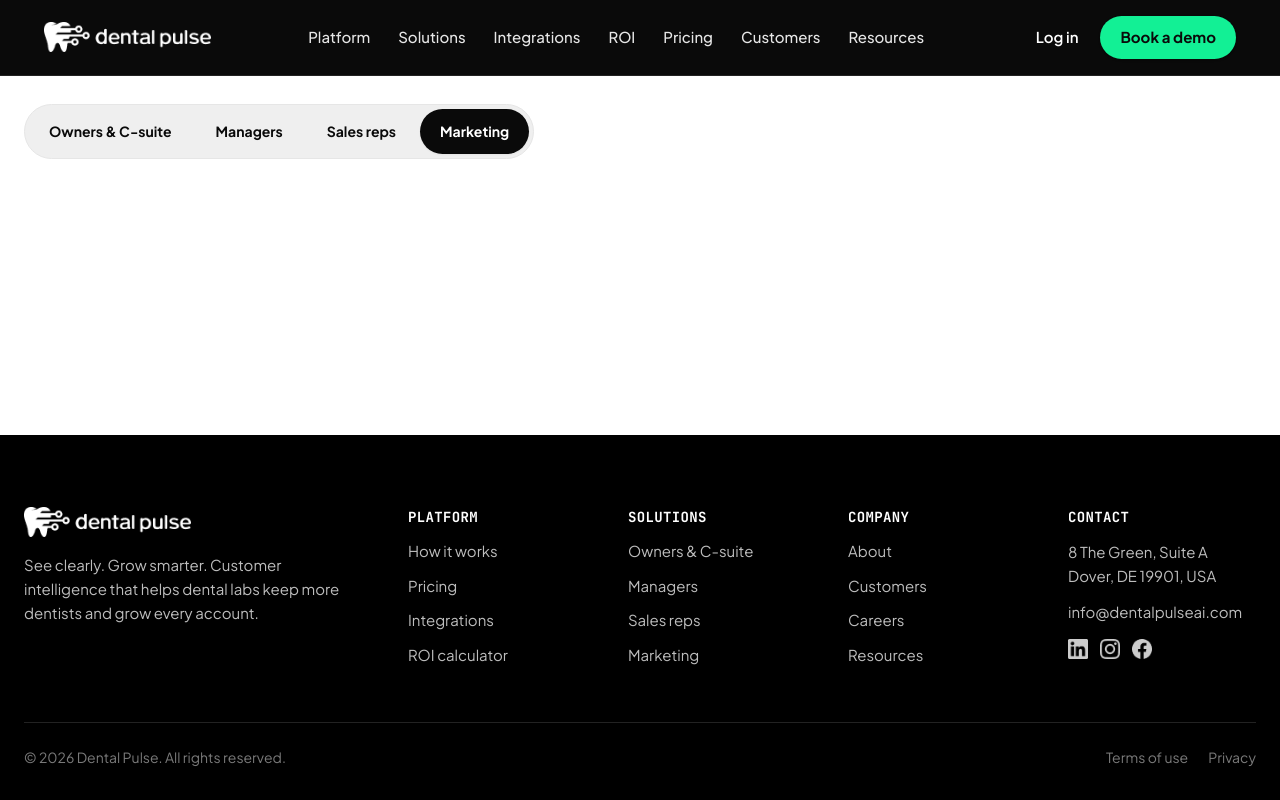
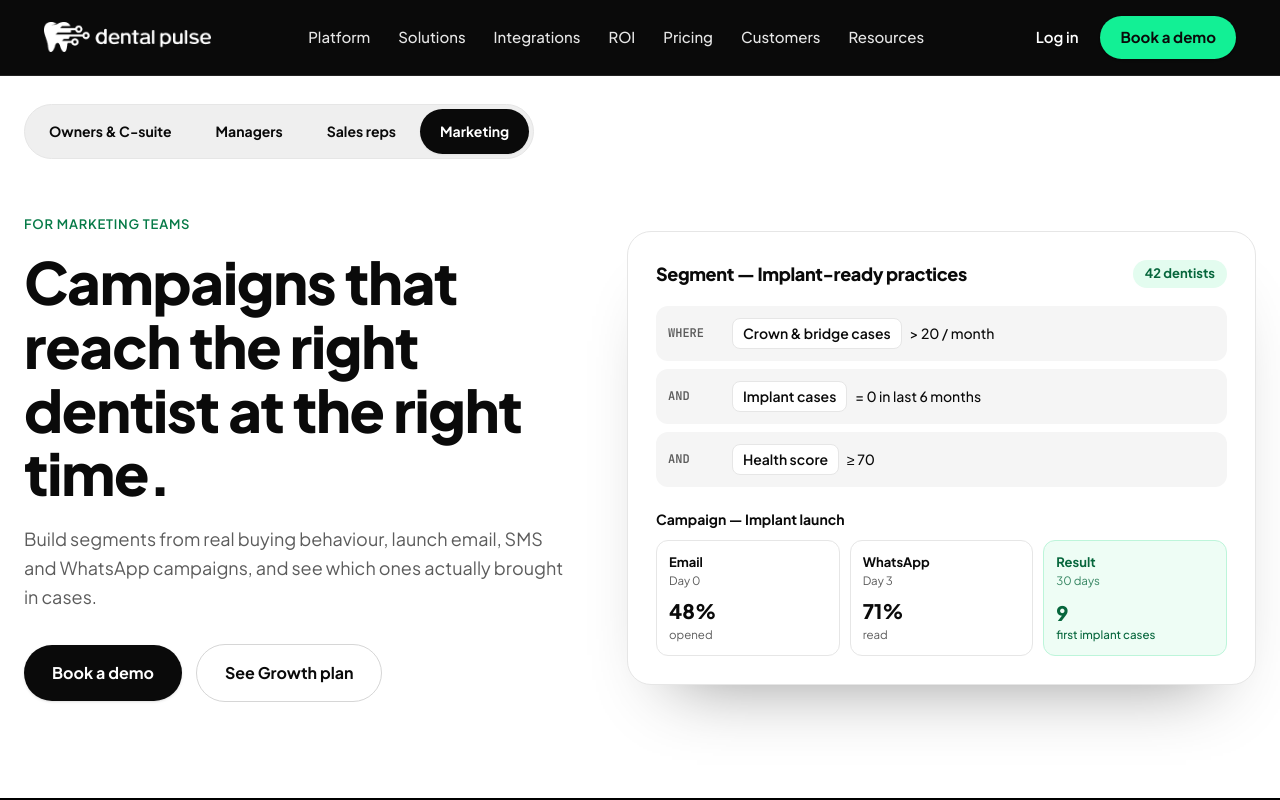
Before and after one commit to dentalPulse/dentalpulse-website, a Next.js app: page /solutions/marketing in a window 1280 px wide. Shown: the top 800 px of the page. Built offline with nearby package versions, Linux system fonts and the light colour scheme.

Commit message:
feat(solutions): implement marketing hero with segment builder mockup card (Phase 2)

```diff
--- a/new_docs/SOLUTIONS_MARKETING_IMPLEMENTATION_PLAN.md
+++ b/new_docs/SOLUTIONS_MARKETING_IMPLEMENTATION_PLAN.md
@@ -52,13 +52,13 @@ src/
 
 ---
 
-### Phase 2: Marketing Hero & Segment Builder Mockup Card (`MarketingHero.tsx`)
-1. Create `src/components/solutions/marketing/MarketingHero.tsx`:
+### Phase 2: Marketing Hero & Segment Builder Mockup Card (`MarketingHero.tsx`) (COMPLETED)
+1. Created [`src/components/solutions/marketing/MarketingHero.tsx`](file:///c:/Users/VUI%20Live/Desktop/dentalpulse-website/src/components/solutions/marketing/MarketingHero.tsx):
    - Kicker: `FOR MARKETING TEAMS` (JetBrains Mono, `#067A47`).
    - Headline: *"Campaigns that reach the right dentist at the right time."*
    - Subtext and action buttons:
      - *"Book a demo"* (linking to `https://app.dentalpulseai.com`)
-     - *"See Growth plan"* (linking to `/pricing`)
+     - *"See Growth plan"* (linking to `/platform`)
    - Code-rendered **Segment Builder & Multi-Channel Campaign Card**:
      * Card header: `Segment — Implant-ready practices` with `42 dentists` green pill badge (`#06663C` on `#E3FCEF`).
      * Query Predicate Rules:
@@ -68,6 +68,8 @@ src/
      * Campaign Performance Breakdown:
        - Title: `Campaign — Implant launch`
        - 3 Metrics: Day 0 Email (`48% opened`), Day 3 WhatsApp (`71% read`), 30-day Result (`9 first implant cases` highlighted in mint).
+2. Wired `MarketingHero` into [`src/app/solutions/marketing/page.tsx`](file:///c:/Users/VUI%20Live/Desktop/dentalpulse-website/src/app/solutions/marketing/page.tsx).
+3. Verified compilation via `npm run build` and HTTP 200 on `http://localhost:3000/solutions/marketing`.
 
 ---
 
--- a/src/app/solutions/marketing/page.tsx
+++ b/src/app/solutions/marketing/page.tsx
@@ -2,6 +2,7 @@ import type { Metadata } from 'next';
 import { Header } from '@/components/layout/Header';
 import { Footer } from '@/components/layout/Footer';
 import { SolutionsRoleNav } from '@/components/solutions/SolutionsRoleNav';
+import { MarketingHero } from '@/components/solutions/marketing/MarketingHero';
 
 export const metadata: Metadata = {
   title: 'Solutions for Marketing Teams | DentalPulse',
@@ -21,7 +22,8 @@ export default function MarketingPage() {
       <Header />
       <div className="flex-1 w-full flex flex-col">
         <SolutionsRoleNav activeRole="marketing" />
-        {/* Marketing sections will be assembled in subsequent phases */}
+        <MarketingHero />
+        {/* Remaining sections will be assembled in subsequent phases */}
       </div>
       <Footer />
     </main>
--- /dev/null
+++ b/src/components/solutions/marketing/MarketingHero.tsx
@@ -0,0 +1,145 @@
+import React from 'react';
+import Link from 'next/link';
+
+export function MarketingHero() {
+  return (
+    <section className="w-full bg-white pt-10 sm:pt-14 pb-18 sm:pb-24 px-6">
+      <div className="max-w-[1240px] mx-auto flex flex-col lg:flex-row gap-12 lg:gap-14 items-center justify-between">
+        {/* Left Column: Marketing Narrative */}
+        <div className="flex-1 max-w-[560px]">
+          <p className="m-0 mb-4 font-mono text-[13px] font-semibold text-[#067A47] tracking-[0.06em] uppercase">
+            FOR MARKETING TEAMS
+          </p>
+          <h1 className="m-0 text-[38px] sm:text-[48px] lg:text-[58px] font-extrabold leading-[1.04] tracking-[-0.035em] text-[#0A0A0A]">
+            Campaigns that reach the right dentist at the right time.
+          </h1>
+          <p className="mt-5 text-[17px] sm:text-[18px] leading-[1.6] text-[#5C5C5C]">
+            Build segments from real buying behaviour, launch email, SMS and WhatsApp campaigns, and see which ones actually brought in cases.
+          </p>
+
+          <div className="flex flex-wrap items-center gap-3.5 mt-8">
+            <a
+              href="https://app.dentalpulseai.com"
+              className="inline-flex items-center justify-center bg-[#0A0A0A] text-white text-[15px] sm:text-[16px] font-bold px-7 py-3.5 sm:py-4 rounded-full hover:bg-[#222222] transition-colors shadow-sm"
+            >
+              Book a demo
+            </a>
+            <Link
+              href="/platform"
+              className="inline-flex items-center justify-center border border-[#D6D6D6] bg-white text-[#0A0A0A] text-[15px] sm:text-[16px] font-bold px-7 py-3.5 sm:py-4 rounded-full hover:bg-[#F5F5F5] transition-colors"
+            >
+              See Growth plan
+            </Link>
+          </div>
+        </div>
+
+        {/* Right Column: Code-Rendered Segment Builder & Campaign Mockup Card */}
+        <div className="flex-[1.15] w-full min-w-0">
+          <div
+            role="region"
+            aria-label="Segment builder for implant-ready practices with multi-channel campaign performance"
+            className="bg-white border border-[#E6E6E6] rounded-[24px] p-6 sm:p-7 shadow-[0_40px_70px_-45px_rgba(0,0,0,0.45)] flex flex-col gap-4.5"
+          >
+            {/* Header: Segment Title & Pill Badge */}
+            <div className="flex justify-between items-center gap-3 flex-wrap">
+              <h2 className="m-0 text-[17px] sm:text-[18px] font-extrabold text-[#0A0A0A]">
+                Segment — Implant-ready practices
+              </h2>
+              <span className="text-[12px] sm:text-[13px] font-bold text-[#06663C] bg-[#E3FCEF] px-3 py-1 rounded-full shrink-0">
+                42 dentists
+              </span>
+            </div>
+
+            {/* Filter Rules (Query Predicates) */}
+            <div className="flex flex-col gap-2 text-[13.5px] sm:text-[14px]">
+              {/* Rule 1 */}
+              <div className="flex flex-wrap gap-2 items-center p-3 rounded-[12px] bg-[#F5F5F5]">
+                <span className="font-mono text-[12px] font-semibold text-[#5C5C5C] w-14">
+                  WHERE
+                </span>
+                <span className="px-2.5 py-1 rounded-[8px] bg-white border border-[#E6E6E6] font-semibold text-[#0A0A0A]">
+                  Crown &amp; bridge cases
+                </span>
+                <span className="text-[#0A0A0A] font-medium">&gt; 20 / month</span>
+              </div>
+
+              {/* Rule 2 */}
+              <div className="flex flex-wrap gap-2 items-center p-3 rounded-[12px] bg-[#F5F5F5]">
+                <span className="font-mono text-[12px] font-semibold text-[#5C5C5C] w-14">
+                  AND
+                </span>
+                <span className="px-2.5 py-1 rounded-[8px] bg-white border border-[#E6E6E6] font-semibold text-[#0A0A0A]">
+                  Implant cases
+                </span>
+                <span className="text-[#0A0A0A] font-medium">= 0 in last 6 months</span>
+              </div>
+
+              {/* Rule 3 */}
+              <div className="flex flex-wrap gap-2 items-center p-3 rounded-[12px] bg-[#F5F5F5]">
+                <span className="font-mono text-[12px] font-semibold text-[#5C5C5C] w-14">
+                  AND
+                </span>
+                <span className="px-2.5 py-1 rounded-[8px] bg-white border border-[#E6E6E6] font-semibold text-[#0A0A0A]">
+                  Health score
+                </span>
+                <span className="text-[#0A0A0A] font-medium">≥ 70</span>
+              </div>
+            </div>
+
+            {/* Campaign Performance Box */}
+            <div className="mt-1">
+              <div className="text-[14px] font-bold text-[#0A0A0A] mb-2.5">
+                Campaign — Implant launch
+              </div>
+              <div className="grid grid-cols-3 gap-2.5 text-[12.5px] sm:text-[13px]">
+                {/* Metric 1: Email */}
+                <div className="border border-[#E6E6E6] rounded-[12px] p-3 flex flex-col justify-between">
+                  <div>
+                    <div className="font-bold text-[#0A0A0A]">Email</div>
+                    <div className="text-[#5C5C5C] text-[11.5px]">Day 0</div>
+                  </div>
+                  <div>
+                    <div className="text-[19px] sm:text-[20px] font-extrabold text-[#0A0A0A] mt-1.5">
+                      48%
+                    </div>
+                    <div className="text-[#5C5C5C] text-[11.5px]">opened</div>
+                  </div>
+                </div>
+
+                {/* Metric 2: WhatsApp */}
+                <div className="border border-[#E6E6E6] rounded-[12px] p-3 flex flex-col justify-between">
+                  <div>
+                    <div className="font-bold text-[#0A0A0A]">WhatsApp</div>
+                    <div className="text-[#5C5C5C] text-[11.5px]">Day 3</div>
+                  </div>
+                  <div>
+                    <div className="text-[19px] sm:text-[20px] font-extrabold text-[#0A0A0A] mt-1.5">
+                      71%
+                    </div>
+                    <div className="text-[#5C5C5C] text-[11.5px]">read</div>
+                  </div>
+                </div>
+
+                {/* Metric 3: Result */}
+                <div className="border border-[#BDF5DA] bg-[#EEFDF5] rounded-[12px] p-3 flex flex-col justify-between">
+                  <div>
+                    <div className="font-bold text-[#06663C]">Result</div>
+                    <div className="text-[#06663C]/80 text-[11.5px]">30 days</div>
+                  </div>
+                  <div>
+                    <div className="text-[19px] sm:text-[20px] font-extrabold text-[#06663C] mt-1.5">
+                      9
+                    </div>
+                    <div className="text-[#06663C] text-[11.5px] font-medium leading-tight">
+                      first implant cases
+                    </div>
+                  </div>
+                </div>
+              </div>
+            </div>
+          </div>
+        </div>
+      </div>
+    </section>
+  );
+}
```
